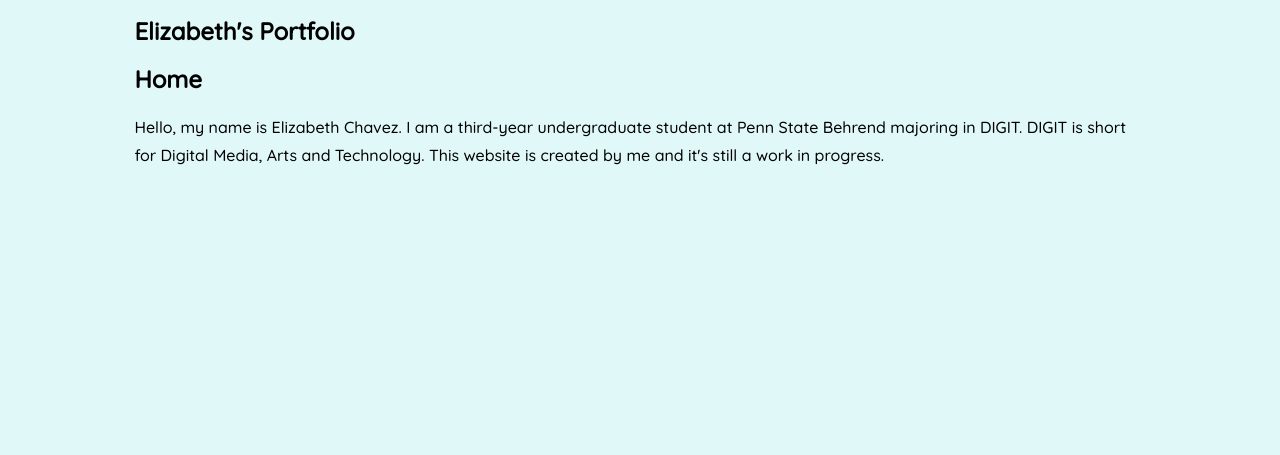
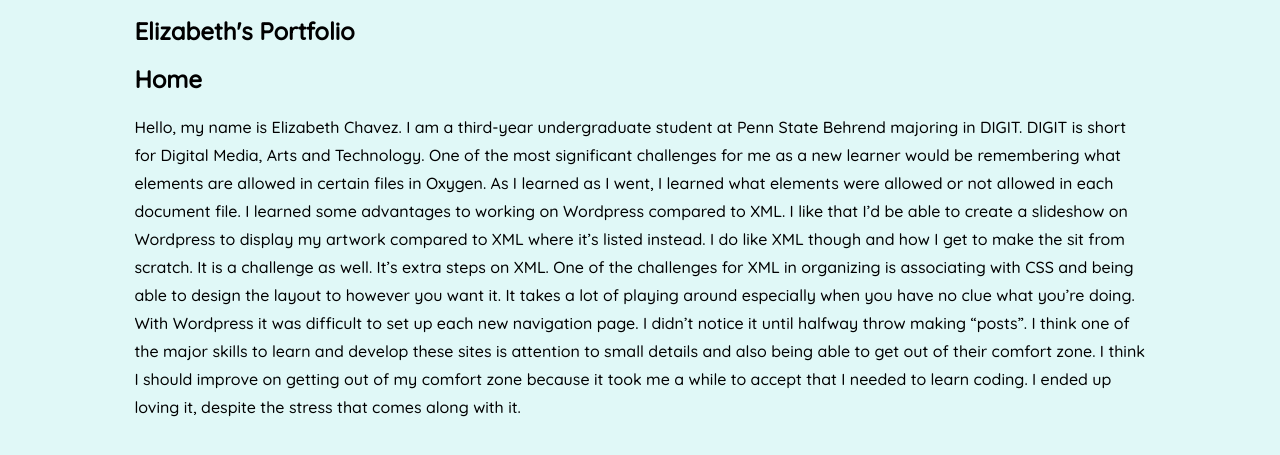
Before and after one commit to 03lizchavez/03lizchavez.github.io, a plain HTML site: page docs/index.html in a window 1280 px wide. Shown: the part 79-534 px from the top of the page. Drawn offline with Linux system fonts and the light colour scheme.

Commit message:
index.html

```diff
--- a/docs/index.html
+++ b/docs/index.html
@@ -47,7 +47,7 @@
                 <div class="header"> </div>
                 <p>Hello, my name is Elizabeth Chavez. I am a third-year undergraduate student at
                     Penn State Behrend majoring in DIGIT. DIGIT is short for Digital Media, Arts and
-                    Technology. This website is created by me and it's still a work in progress.</p>
+                    Technology. One of the most significant challenges for me as a new learner would be remembering what elements are allowed in certain files in Oxygen. As I learned as I went, I learned what elements were allowed or not allowed in each document file. I learned some advantages to working on Wordpress compared to XML. I like that I’d be able to create a slideshow on Wordpress to display my artwork compared to XML where it’s listed instead. I do like XML though and how I get to make the sit from scratch. It is a challenge as well. It’s extra steps on XML. One of the challenges for XML in organizing is associating with CSS and being able to design the layout to however you want it. It takes a lot of playing around especially when you have no clue what you’re doing. With Wordpress it was difficult to set up each new navigation page. I didn’t notice it until halfway throw making “posts”. I think one of the major skills to learn and develop these sites is attention to small details and also being able to get out of their comfort zone. I think I should improve on getting out of my comfort zone because it took me a while to accept that I needed to learn coding. I ended up loving it, despite the stress that comes along with it.</p>
                 <div id="footer"></div>
             </div>
         </section>
```
